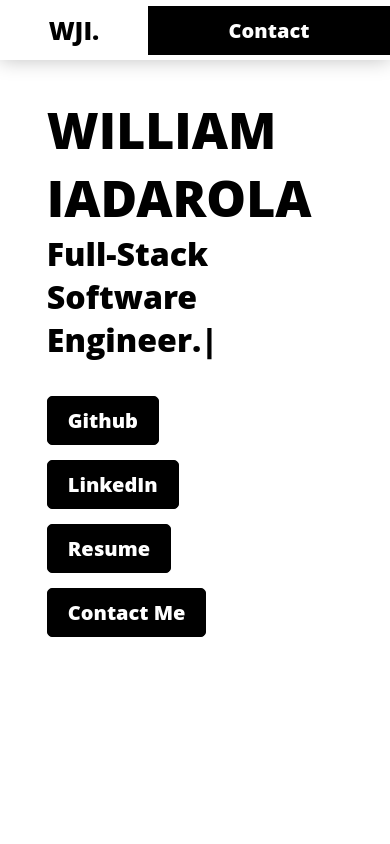
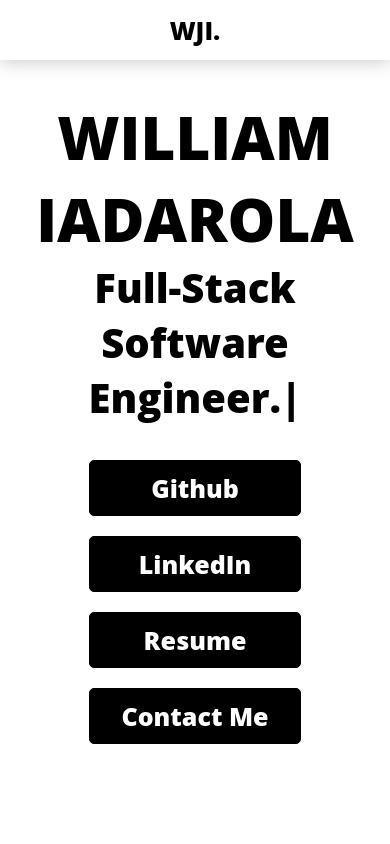
Before and after one commit to wiadarola/wiadarola.github.io, a React (Vite) app: page / in a window 390 px wide. Shown: the top 844 px of the page. Built offline with nearby package versions, Linux system fonts and the light colour scheme; the HTML template or start-up script is replaced by a standard one.

Commit message:
Implemented nav & hero width rules

```diff
--- a/src/App.tsx
+++ b/src/App.tsx
@@ -2,11 +2,11 @@ import './App.css';
 import NavBar from './components/NavBar';
 import NavTop from './components/NavTop';
 import Hero from './components/Hero';
-import Skills from './components/Skills';
-import Projects from './components/Projects';
-import Description from './components/Description';
-import About from './components/About';
-import Contact from './components/Contact';
+// import Skills from './components/Skills';
+// import Projects from './components/Projects';
+// import Description from './components/Description';
+// import About from './components/About';
+// import Contact from './components/Contact';
 
 function App() {
   return (
@@ -14,11 +14,11 @@ function App() {
       < NavBar />
       < NavTop />
       < Hero />
-      < Skills />
+      {/* < Skills />
       < Projects />
       < Description />
       < About />
-      < Contact />
+      < Contact /> */}
     </>
   );
 }
--- a/src/components/Hero/index.css
+++ b/src/components/Hero/index.css
@@ -1,6 +1,5 @@
 #hero-header {
     padding-top: 12%;
-
 }
 
 #hero-header #name {
@@ -21,54 +20,119 @@
     gap: 20px;
 }
 
-@media (max-width: 768px) {
+#hero-body .link-button {
+    width: 180px;
+    font-size: 28px;
+}
+
+@media (max-width: 1088px) {
+    #hero-body .link-button {
+        width: 140px;
+        font-size: 20px;
+    }
+
+    span.index-module_type__E-SaG {
+        font-size: 41px !important;
+    }
+}
+
+@media (max-width: 906px) {
+    #hero {
+        display: flex;
+        flex-direction: column;
+        align-items: center;
+    }
+
+    #hero-header {
+        display: flex;
+        flex-direction: column;
+        align-items: center;
+        text-align: center;
+    }
+
     #hero-header #name {
-        font-size: 80px;
+        font-size: 85px;
         font-weight: 800;
     }
 
-
     span.index-module_type__E-SaG {
-        font-size: 52.1px !important;
+        font-size: 54.5px !important;
     }
 
     #hero-body {
         grid-template-columns: auto auto;
         grid-template-rows: auto auto;
-        gap: 15px;
+        gap: 20px;
+    }
+
+    #hero-body .link-button {
+        width: 200px;
+        font-size: 28px;
     }
 }
 
-@media (max-width: 611px) {
+@media (max-width: 550px) {
+    #hero-header #name {
+        font-size: 70px;
+        font-weight: 800;
+    }
+
+    span.index-module_type__E-SaG {
+        font-size: 45px !important;
+    }
+
+    #hero-body {
+        grid-template-columns: auto auto;
+        grid-template-rows: auto auto;
+        gap: 20px;
+    }
+
+    #hero-body .link-button {
+        width: 150px;
+        font-size: 20px;
+    }
+}
+
+@media (max-width: 425px) {
     #hero-header #name {
         font-size: 60px;
         font-weight: 800;
     }
 
     span.index-module_type__E-SaG {
-        font-size: 42.1px !important;
+        font-size: 40px !important;
     }
 
     #hero-body {
+        grid-template-rows: auto auto auto auto;
         grid-template-columns: auto;
-        grid-template-rows: auto auto auto;
-        gap: 15px;
+        gap: 20px;
+    }
+
+    #hero-body .link-button {
+        width: 170px;
+        font-size: 25px;
     }
 }
 
-@media (max-width: 425px) {
+@media (max-width: 375px) {
     #hero-header #name {
         font-size: 50px;
         font-weight: 800;
     }
 
     span.index-module_type__E-SaG {
-        font-size: 32.1px !important;
+        font-size: 35px !important;
     }
 
     #hero-body {
+        grid-template-rows: auto auto auto auto;
         grid-template-columns: auto;
-        grid-template-rows: auto auto auto;
-        gap: 15px;
+        gap: 20px;
+    }
+
+    #hero-body .link-button {
+        width: 150px;
+        font-size: 20px;
     }
 }
--- a/src/components/NavBar/index.css
+++ b/src/components/NavBar/index.css
@@ -21,17 +21,6 @@
     align-self: center;
 }
 
-@media screen and (max-width: 768px) {
-    #navbar {
-        grid-template-columns: 1fr 1fr;
-        grid-template-rows: 1fr;
-    }
-
-    #navbar #bar {
-        display: none;
-    }
-}
-
 #navbar label {
     font-family: 'Open Sans', sans-serif;
     font-weight: 800;
@@ -46,3 +35,29 @@
     border-radius: 0;
     width: 200px;
 }
+
+@media screen and (max-width: 768px) {
+    #navbar {
+        grid-template-columns: 1fr 1fr;
+        grid-template-rows: 1fr;
+    }
+
+    #navbar #bar {
+        display: none;
+    }
+
+    #navbar .link-button {
+        width: 50%;
+    }
+}
+
+@media screen and (max-width: 425px) {
+    #navbar {
+        display: flex;
+        justify-content: center;
+    }
+
+    #navbar .link-button {
+        display: none;
+    }
+}
```
